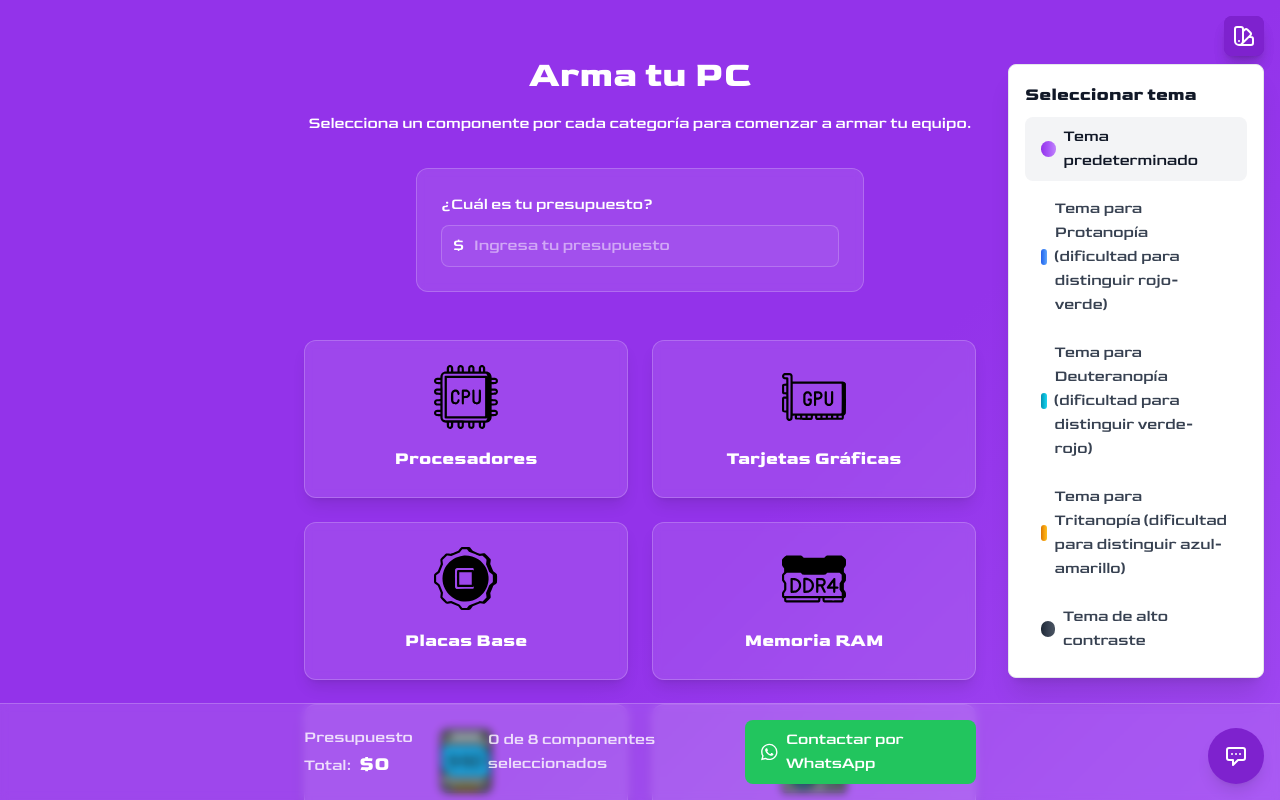
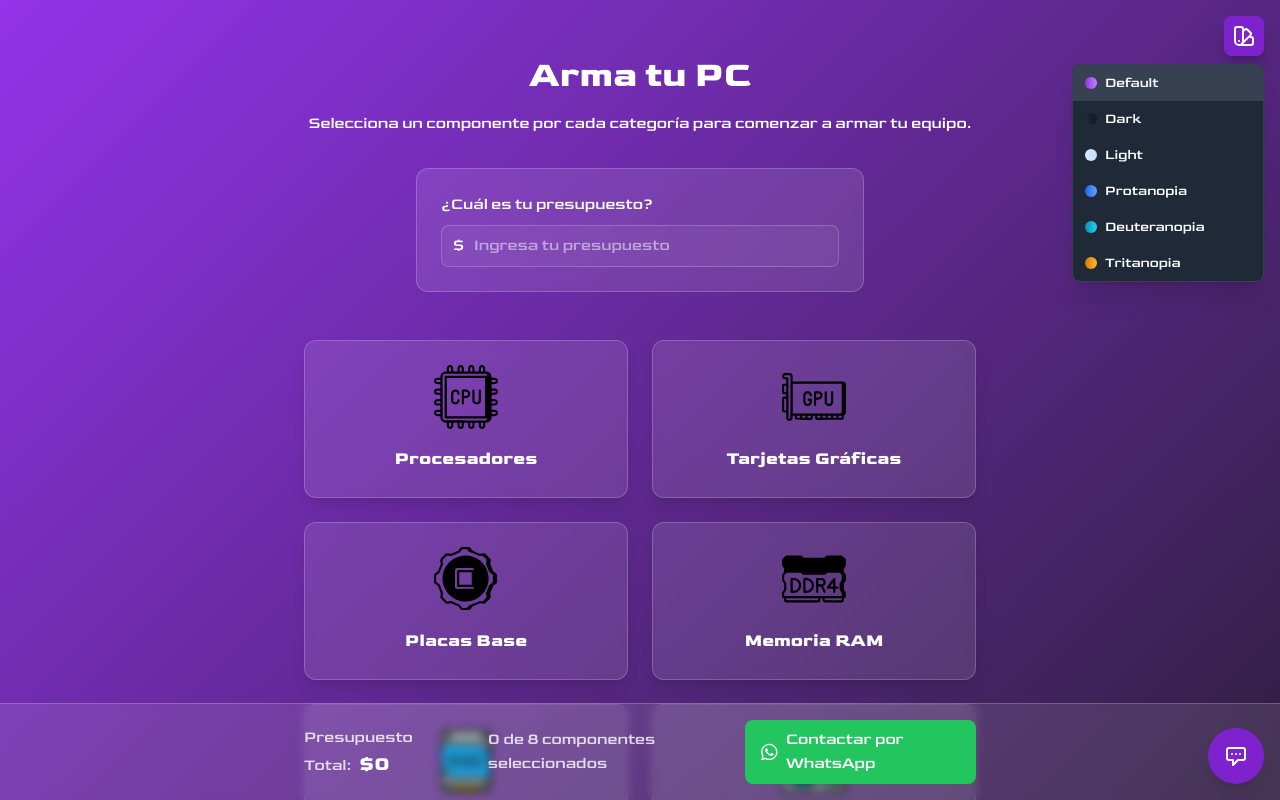
Before and after one commit to adonis386/solcuiones-cgt, a Next.js app: page /armar-pc in a window 1280 px wide. Both pictures are taken after a click on the button 1244 px from the left and 36 px from the top of the page. Shown: the top 800 px of the page. Built offline with nearby package versions, Linux system fonts and the light colour scheme.

Commit message:
feat: implement theme system in home page

```diff
--- a/app/armar-pc/page.tsx
+++ b/app/armar-pc/page.tsx
@@ -482,12 +482,15 @@ export default function ArmarPC() {
                 href={`https://wa.me/584242533942?text=${encodeURIComponent(getWhatsAppMessage())}`}
                 target="_blank"
                 rel="noopener noreferrer"
-                className="bg-green-500 hover:bg-green-600 text-white px-4 py-2 rounded-lg transition-colors flex items-center justify-center gap-2 w-full sm:w-auto"
+                className="bg-green-500 hover:bg-green-600 text-white rounded-lg transition-colors flex items-center justify-center gap-2 w-auto sm:w-auto h-10 sm:h-auto px-3 sm:px-4 sm:py-2"
               >
                 <svg className="w-5 h-5" fill="currentColor" viewBox="0 0 24 24">
                   <path d="M17.472 14.382c-.297-.149-1.758-.867-2.03-.967-.273-.099-.471-.148-.67.15-.197.297-.767.966-.94 1.164-.173.199-.347.223-.644.075-.297-.15-1.255-.463-2.39-1.475-.883-.788-1.48-1.761-1.653-2.059-.173-.297-.018-.458.13-.606.134-.133.298-.347.446-.52.149-.174.198-.298.298-.497.099-.198.05-.371-.025-.52-.075-.149-.669-1.612-.916-2.207-.242-.579-.487-.5-.669-.51-.173-.008-.371-.01-.57-.01-.198 0-.52.074-.792.372-.272.297-1.04 1.016-1.04 2.479 0 1.462 1.065 2.875 1.213 3.074.149.198 2.096 3.2 5.077 4.487.709.306 1.262.489 1.694.625.712.227 1.36.195 1.871.118.571-.085 1.758-.719 2.006-1.413.248-.694.248-1.289.173-1.413-.074-.124-.272-.198-.57-.347m-5.421 7.403h-.004a9.87 9.87 0 01-5.031-1.378l-.361-.214-3.741.982.998-3.648-.235-.374a9.86 9.86 0 01-1.51-5.26c.001-5.45 4.436-9.884 9.888-9.884 2.64 0 5.122 1.03 6.988 2.898a9.825 9.825 0 012.893 6.994c-.003 5.45-4.437 9.884-9.885 9.884m8.413-18.297A11.815 11.815 0 0012.05 0C5.495 0 .16 5.335.157 11.892c0 2.096.547 4.142 1.588 5.945L.057 24l6.305-1.654a11.882 11.882 0 005.683 1.448h.005c6.554 0 11.89-5.335 11.893-11.893a11.821 11.821 0 00-3.48-8.413z"/>
                 </svg>
-                Contactar por WhatsApp
+                <span className="text-sm sm:text-base">
+                  <span className="sm:hidden">Contactar</span>
+                  <span className="hidden sm:inline">Contactar por WhatsApp</span>
+                </span>
               </a>
             </div>
           </div>
--- /dev/null
+++ b/app/components/ClientLayout.tsx
@@ -0,0 +1,15 @@
+"use client";
+
+import { useTheme } from './ThemeProvider';
+import ThemeSelector from './ThemeSelector';
+
+export default function ClientLayout({ children }: { children: React.ReactNode }) {
+  const { currentTheme } = useTheme();
+
+  return (
+    <div className={`min-h-screen bg-gradient-to-br ${currentTheme.primary} ${currentTheme.secondary}`}>
+      <ThemeSelector />
+      {children}
+    </div>
+  );
+}
--- a/app/components/ThemeProvider.tsx
+++ b/app/components/ThemeProvider.tsx
@@ -3,66 +3,75 @@
 import React, { createContext, useContext, useState, useEffect } from 'react';
 
 type Theme = {
+  id: string;
   name: string;
   primary: string;
   secondary: string;
   accent: string;
-  background: string;
   text: string;
   description: string;
 };
 
 const themes: Theme[] = [
   {
-    name: "default",
-    primary: "from-purple-600 via-purple-500 to-purple-400",
-    secondary: "from-purple-700 via-purple-600 to-purple-500",
+    id: "default",
+    name: "Default",
+    primary: "from-purple-600",
+    secondary: "to-purple-400",
     accent: "bg-purple-700",
-    background: "bg-white",
     text: "text-white",
     description: "Tema predeterminado"
   },
   {
-    name: "protanopia",
-    primary: "from-blue-600 via-blue-500 to-blue-400",
-    secondary: "from-blue-700 via-blue-600 to-blue-500",
-    accent: "bg-blue-700",
-    background: "bg-white",
+    id: "dark",
+    name: "Dark",
+    primary: "from-gray-800",
+    secondary: "to-gray-900",
+    accent: "bg-gray-900",
     text: "text-white",
-    description: "Tema para Protanopía (dificultad para distinguir rojo-verde)"
+    description: "Tema oscuro"
   },
   {
-    name: "deuteranopia",
-    primary: "from-cyan-600 via-cyan-500 to-cyan-400",
-    secondary: "from-cyan-700 via-cyan-600 to-cyan-500",
-    accent: "bg-cyan-700",
-    background: "bg-white",
-    text: "text-white",
-    description: "Tema para Deuteranopía (dificultad para distinguir verde-rojo)"
+    id: "light",
+    name: "Light",
+    primary: "from-blue-100",
+    secondary: "to-blue-200",
+    accent: "bg-blue-500",
+    text: "text-gray-900",
+    description: "Tema claro"
   },
   {
-    name: "tritanopia",
-    primary: "from-amber-600 via-amber-500 to-amber-400",
-    secondary: "from-amber-700 via-amber-600 to-amber-500",
-    accent: "bg-amber-700",
-    background: "bg-white",
+    id: "protanopia",
+    name: "Protanopia",
+    primary: "from-blue-600",
+    secondary: "to-blue-400",
+    accent: "bg-blue-700",
     text: "text-white",
-    description: "Tema para Tritanopía (dificultad para distinguir azul-amarillo)"
+    description: "Tema para Protanopía"
   },
   {
-    name: "high-contrast",
-    primary: "from-gray-800 via-gray-700 to-gray-600",
-    secondary: "from-gray-900 via-gray-800 to-gray-700",
-    accent: "bg-gray-900",
-    background: "bg-white",
+    id: "deuteranopia",
+    name: "Deuteranopia",
+    primary: "from-cyan-600",
+    secondary: "to-cyan-400",
+    accent: "bg-cyan-700",
     text: "text-white",
-    description: "Tema de alto contraste"
+    description: "Tema para Deuteranopía"
+  },
+  {
+    id: "tritanopia",
+    name: "Tritanopia",
+    primary: "from-amber-600",
+    secondary: "to-amber-400",
+    accent: "bg-amber-700",
+    text: "text-white",
+    description: "Tema para Tritanopía"
   }
 ];
 
 type ThemeContextType = {
   currentTheme: Theme;
-  setTheme: (themeName: string) => void;
+  setTheme: (themeId: string) => void;
   themes: Theme[];
 };
 
@@ -74,16 +83,16 @@ export function ThemeProvider({ children }: { children: React.ReactNode }) {
   useEffect(() => {
     const savedTheme = localStorage.getItem('theme');
     if (savedTheme) {
-      const theme = themes.find(t => t.name === savedTheme);
+      const theme = themes.find(t => t.id === savedTheme);
       if (theme) setCurrentTheme(theme);
     }
   }, []);
 
-  const setTheme = (themeName: string) => {
-    const theme = themes.find(t => t.name === themeName);
+  const setTheme = (themeId: string) => {
+    const theme = themes.find(t => t.id === themeId);
     if (theme) {
       setCurrentTheme(theme);
-      localStorage.setItem('theme', themeName);
+      localStorage.setItem('theme', themeId);
     }
   };
 
--- a/app/components/ThemeSelector.tsx
+++ b/app/components/ThemeSelector.tsx
@@ -20,30 +20,23 @@ export default function ThemeSelector() {
       </button>
 
       {isOpen && (
-        <div className="absolute right-0 mt-2 w-64 bg-white rounded-lg shadow-xl border border-gray-200">
-          <div className="p-4">
-            <h3 className="text-lg font-semibold text-gray-900 mb-2">Seleccionar tema</h3>
-            <div className="space-y-2">
+        <div className="absolute right-0 mt-2 w-48 bg-gray-800 rounded-lg shadow-xl border border-gray-700 overflow-hidden">
+          <div className="max-h-[60vh] overflow-y-auto">
             {themes.map((theme) => (
               <button
-                  key={theme.name}
+                key={theme.id}
                 onClick={() => {
-                    setTheme(theme.name);
+                  setTheme(theme.id);
                   setIsOpen(false);
                 }}
-                  className={`w-full text-left px-4 py-2 rounded-lg transition-colors ${
-                    currentTheme.name === theme.name
-                      ? 'bg-gray-100 text-gray-900'
-                      : 'text-gray-700 hover:bg-gray-50'
+                className={`w-full text-left px-3 py-2 flex items-center gap-2 hover:bg-gray-700 transition-colors ${
+                  currentTheme.id === theme.id ? 'bg-gray-700' : ''
                 }`}
               >
-                  <div className="flex items-center gap-2">
-                    <div className={`w-4 h-4 rounded-full bg-gradient-to-r ${theme.primary}`} />
-                    <span>{theme.description}</span>
-                  </div>
+                <div className={`w-3 h-3 rounded-full bg-gradient-to-r ${theme.primary} ${theme.secondary}`} />
+                <span className="text-sm text-white">{theme.name}</span>
               </button>
             ))}
-            </div>
           </div>
         </div>
       )}
--- a/app/page.tsx
+++ b/app/page.tsx
@@ -2,16 +2,19 @@
 
 import React from "react";
 import Link from "next/link";
+import { useTheme } from "./components";
 
 export default function Home() {
+  const { currentTheme } = useTheme();
+
   return (
-    <div className="min-h-screen flex flex-col items-center justify-center bg-gradient-to-br from-purple-600 via-purple-500 to-purple-400 dark:from-purple-700 dark:via-purple-600 dark:to-purple-500 p-6">
+    <div className={`min-h-screen flex flex-col items-center justify-center bg-gradient-to-br ${currentTheme.primary} ${currentTheme.secondary} p-6`}>
       <div className="text-center space-y-8 max-w-2xl">
-        <h1 className="text-4xl sm:text-5xl font-bold text-white animate-slide-down">
+        <h1 className={`text-4xl sm:text-5xl font-bold ${currentTheme.text} animate-slide-down`}>
           Bienvenido a Soluciones CGT
         </h1>
 
-        <p className="text-xl text-white/90 animate-slide-up delay-200">
+        <p className={`text-xl ${currentTheme.text} animate-slide-up delay-200`}>
           Arma tu PC ideal con ayuda de la inteligencia artificial
         </p>
 
```
Lines whose indentation alone changed are shown as unchanged.
